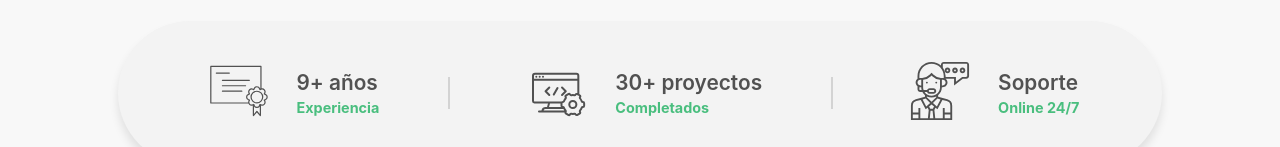
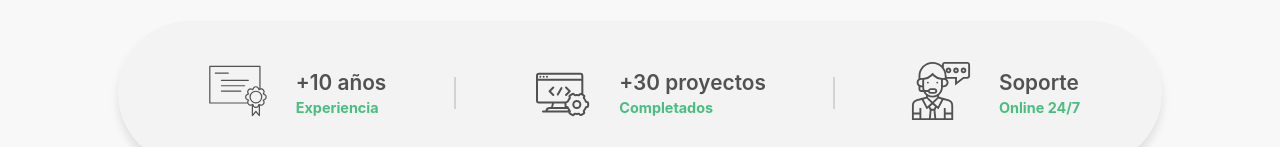
Before and after one commit to ransilad/www.ransilad.com, a Next.js app: page / in a window 1280 px wide. Shown: the part 653-800 px from the top of the page. Built offline with nearby package versions, Linux system fonts and the light colour scheme.

Commit message:
Minor change

```diff
--- a/components/statsSummary/index.js
+++ b/components/statsSummary/index.js
@@ -14,7 +14,7 @@ function StatsSummary () {
             <ExperienceIcon width={60} height={60} fill="#515151"/>
           </div>
           <div>
-            <span>9+ años</span>
+            <span>+10 años</span>
             <p>Experiencia</p>
           </div>
         </div>
@@ -24,7 +24,7 @@ function StatsSummary () {
             <ProjectsIcon width={60} height={60} fill="#515151"/>
           </div>
           <div>
-            <span>30+ proyectos</span>
+            <span>+30 proyectos</span>
             <p>Completados</p>
           </div>
         </div>
--- a/components/testimonials/testimonials.module.css
+++ b/components/testimonials/testimonials.module.css
@@ -52,7 +52,7 @@
 }
 
 .card .description {
-    font-size: .8rem;
+    font-size: .9rem;
     font-weight: 300;
     margin-bottom: 1rem;
 }
```
